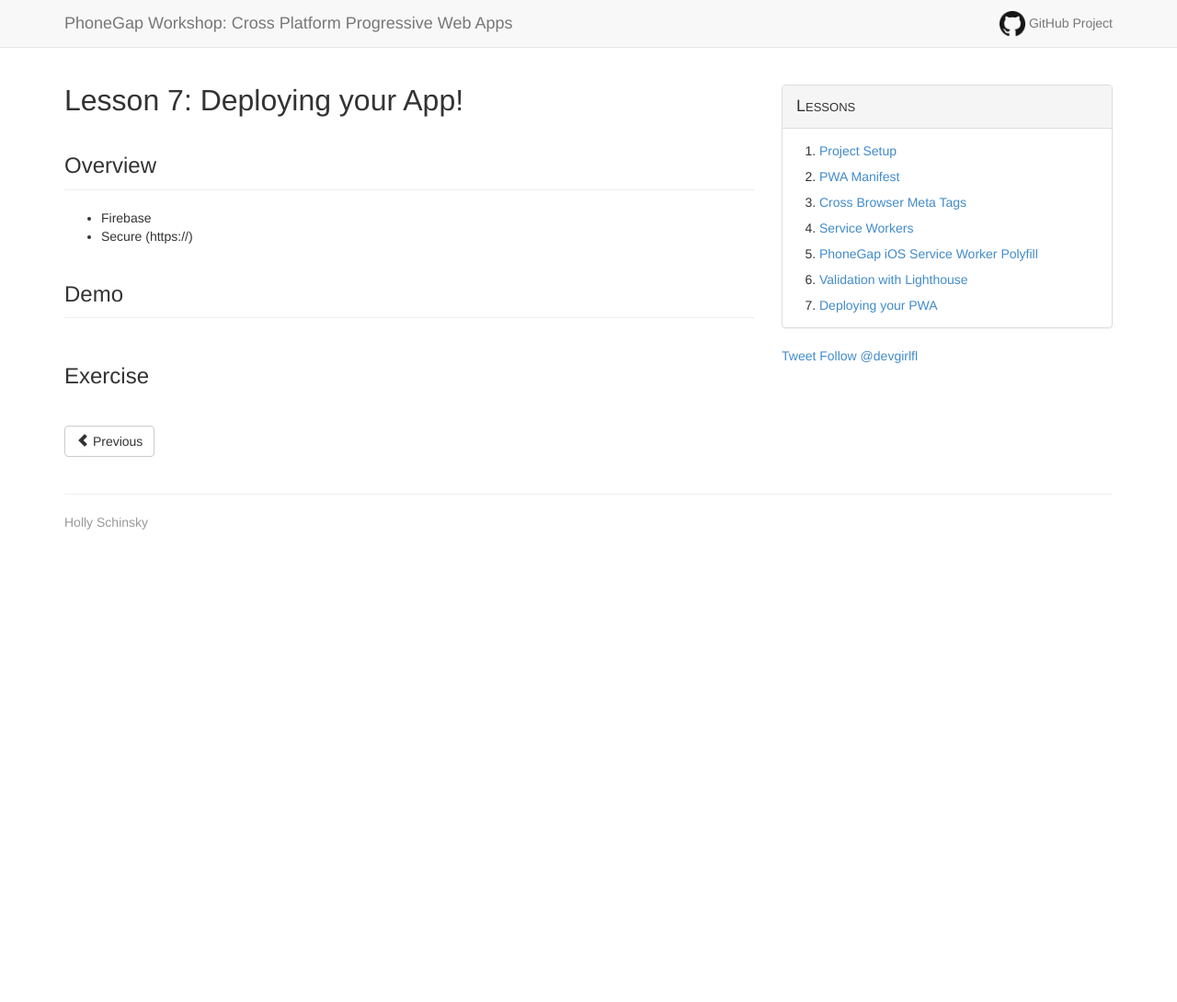
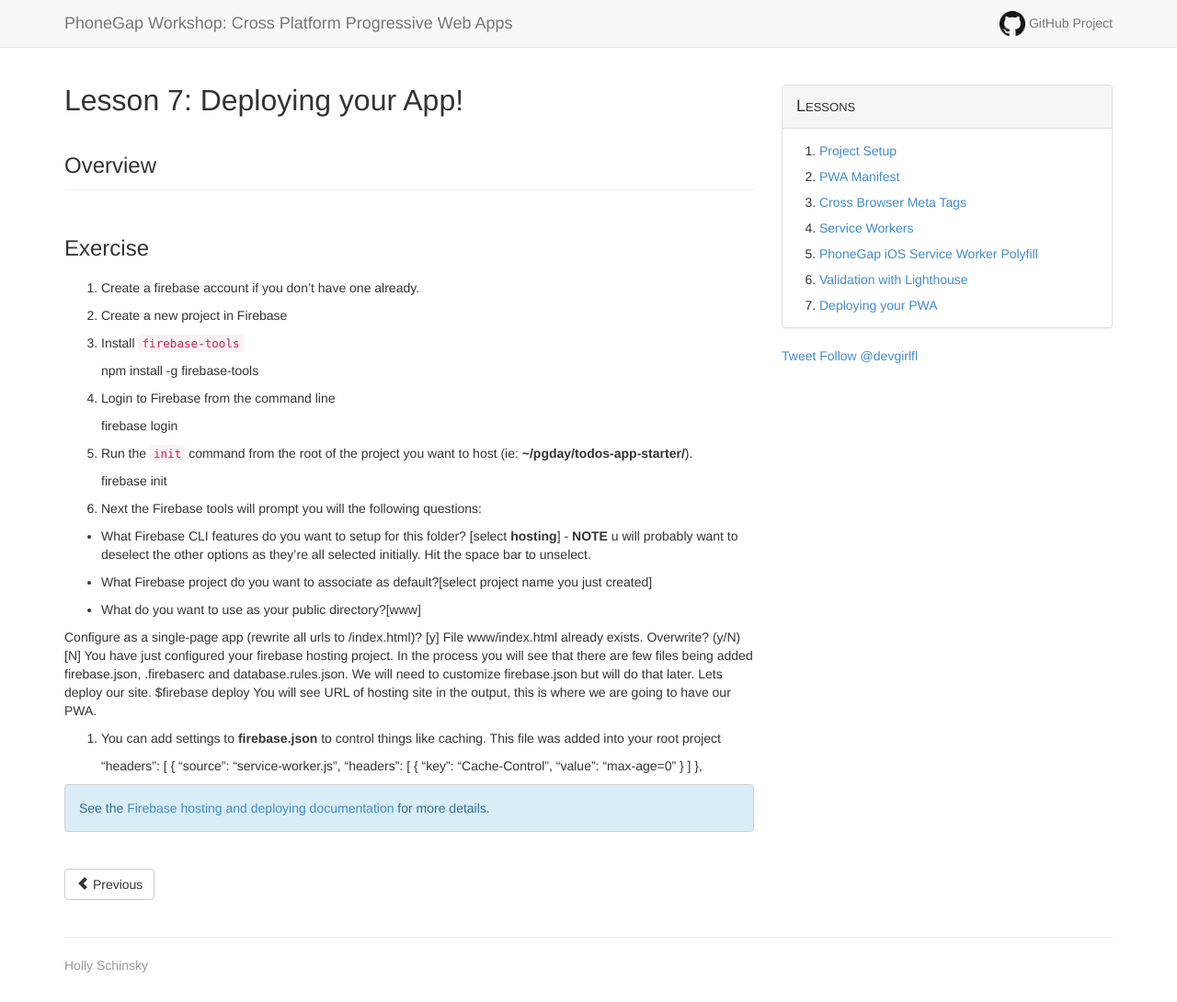
Before and after one commit to hollyschinsky/todos-app-pwa, a Jekyll site: the page built from lesson7.md, in a window 1280 px wide. Shown: the whole page at 92% size. Built offline with Jekyll 4.4.1, drawn with Linux system fonts in a browser that asks for light colours; comment, search, counter and statistics services are not loaded; before the commit the page ends 900 px from its top, so only the background shows below that.

Commit message:
Content updates

```diff
--- a/lesson7.md
+++ b/lesson7.md
@@ -4,15 +4,53 @@ title: Lesson 7&#58; Deploying your App!
 ---
 
 ## Overview
-- Firebase
-- Secure (https://)
-
-## Demo
-
 
 ### Exercise
 
+1. Create a firebase account if you don't have one already.
 
+2. Create a new project in Firebase
+
+3. Install `firebase-tools`
+
+    npm install -g firebase-tools
+
+4. Login to Firebase from the command line
+
+    firebase login
+
+5. Run the `init` command from the root of the project you want to host (ie: **~/pgday/todos-app-starter/**).
+
+    firebase init
+
+6. Next the Firebase tools will prompt you will the following questions:
+
+ - What Firebase CLI features do you want to setup for this folder? [select **hosting**] - **NOTE** u will probably want to deselect the other options as they're all selected initially. Hit the space bar to unselect.
+
+  - What Firebase project do you want to associate as default?[select project name you just created]
+
+  - What do you want to use as your public directory?[www]
+
+Configure as a single-page app (rewrite all urls to /index.html)? [y]
+File www/index.html already exists. Overwrite? (y/N) [N]
+You have just configured your firebase hosting project. In the process you will see that there are few files being added firebase.json, .firebaserc and database.rules.json. We will need to customize firebase.json but will do that later. Lets deploy our site.
+$firebase deploy
+You will see URL of hosting site in the output, this is where we are going to have our PWA.
+
+6. You can add settings to **firebase.json** to control things like caching. This file was added into your root project
+
+    "headers": [
+      {
+        "source": "service-worker.js",
+        "headers": [
+          {
+            "key": "Cache-Control",
+            "value": "max-age=0"
+          }
+        ]
+      },
+
+>See the [Firebase hosting and deploying documentation](https://firebase.google.com/docs/hosting/deploying) for more details.
 
 <div class="row" style="margin-top:40px;">
 <div class="col-sm-12">
```
Also changed, not shown: index.md (+4 -2 lines), lesson4.md (+7 -0 lines), lesson5.md (+3 -2 lines), images/cnn-offline.png (added), images/cordova-assets-caching.png (added), images/db-browser.png, images/db-browser1.png (added), images/ios-run.png (added), images/sw-perf-repeat-view.png (added), images/web-running-offline.png (added).
